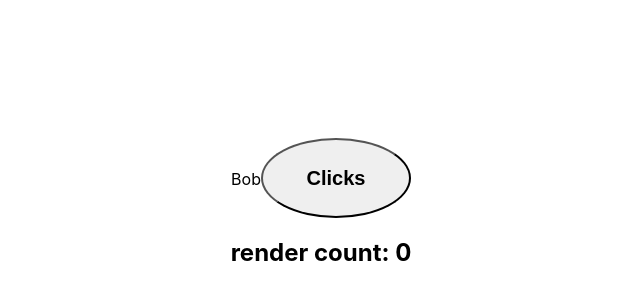
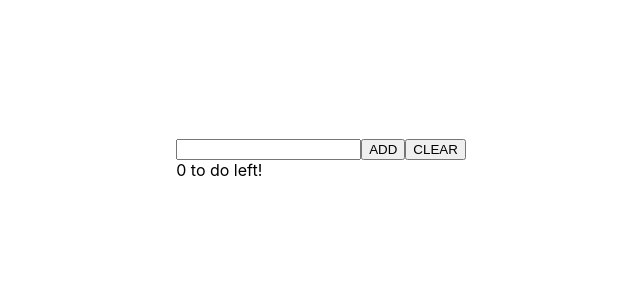
Before and after one commit to Donna-Sayos/react-pactice, a React (Create React App) app: page / in a window 1280 px wide. Shown: the part 118-418 px from the top of the page, without its empty margins (319-959 px from the left). Built offline with nearby package versions, Linux system fonts and the light colour scheme.

Commit message:
react practice

```diff
--- a/src/App.css
+++ /dev/null
@@ -1,17 +0,0 @@
-.App {
-  text-align: center;
-}
-
-button {
-  height: 80px;
-  width: 150px;
-  border-radius: 50%;
-  padding: 10px;
-  font-weight: bold;
-  font-size: 20px;
-}
-
-button:hover {
-  background-color: orange;
-  color: lime;
-}
--- a/src/App.js
+++ b/src/App.js
@@ -1,26 +1,16 @@
 import { useState, useRef, useEffect } from "react";
-import "./App.css";
+import TodoList from "./components/TodoList";
 
 function App() {
-  const [person, setPerson] = useState({ name: 'Bob' });
-  const render = useRef(0);
-
-  const handleClick = () => {
-    setPerson({
-      name: 'Bob'
-    })
-  }
-
-  useEffect(() => {
-    render.current = render.current + 1;
-  });
-
+  const [todos, setTodos] = useState([])
   return (
-    <div className="App">
-      {person?.name}
-      <button onClick={handleClick}>Clicks</button>
-      <h2>render count: {render.current}</h2>
-    </div>
+    <>
+      <TodoList todos={todos} />
+      <input type="text" />
+      <button>ADD</button>
+      <button>CLEAR</button>
+      <div>0 to do left!</div>
+    </>
   );
 }
 
--- /dev/null
+++ b/src/components/SingleTodo.jsx
@@ -0,0 +1,14 @@
+import React from 'react'
+
+function SingleTodo({ todo }) {
+  return (
+    <div>
+        <label>
+            <input type="checkbox" checked={todo.complete} />
+            {todo.name}
+        </label>
+    </div>
+  )
+}
+
+export default SingleTodo
--- /dev/null
+++ b/src/components/TodoList.jsx
@@ -0,0 +1,12 @@
+import React from 'react'
+import SingleTodo from './SingleTodo'
+
+function TodoList({ todos }) {
+  return (
+    todos.map((todo, i) => (
+        <SingleTodo key={i} todo={todo} />
+    ))
+  )
+}
+
+export default TodoList
--- a/src/index.js
+++ b/src/index.js
@@ -2,7 +2,6 @@ import React from 'react';
 import ReactDOM from 'react-dom/client';
 import './index.css';
 import App from './App';
-import reportWebVitals from './reportWebVitals';
 
 const root = ReactDOM.createRoot(document.getElementById('root'));
 root.render(
@@ -14,4 +13,3 @@ root.render(
 // If you want to start measuring performance in your app, pass a function
 // to log results (for example: reportWebVitals(console.log))
 // or send to an analytics endpoint. Learn more: https://bit.ly/CRA-vitals
-reportWebVitals();
--- a/src/reportWebVitals.js
+++ /dev/null
@@ -1,13 +0,0 @@
-const reportWebVitals = onPerfEntry => {
-  if (onPerfEntry && onPerfEntry instanceof Function) {
-    import('web-vitals').then(({ getCLS, getFID, getFCP, getLCP, getTTFB }) => {
-      getCLS(onPerfEntry);
-      getFID(onPerfEntry);
-      getFCP(onPerfEntry);
-      getLCP(onPerfEntry);
-      getTTFB(onPerfEntry);
-    });
-  }
-};
-
-export default reportWebVitals;
```
Also changed, not shown: src/setupTests.js (deleted, +0 -5 lines), src/logo.svg (deleted), 1 other file (tests, documents, lock files or other folders).
